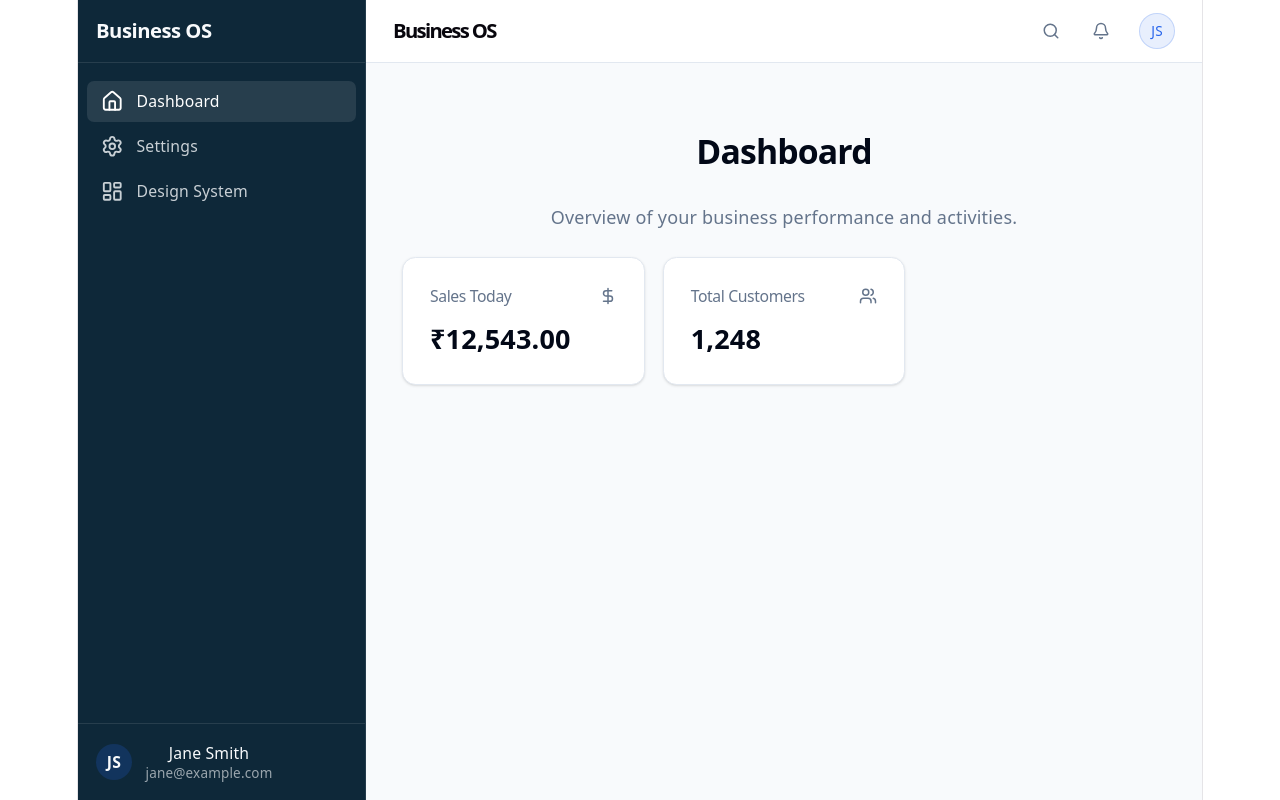
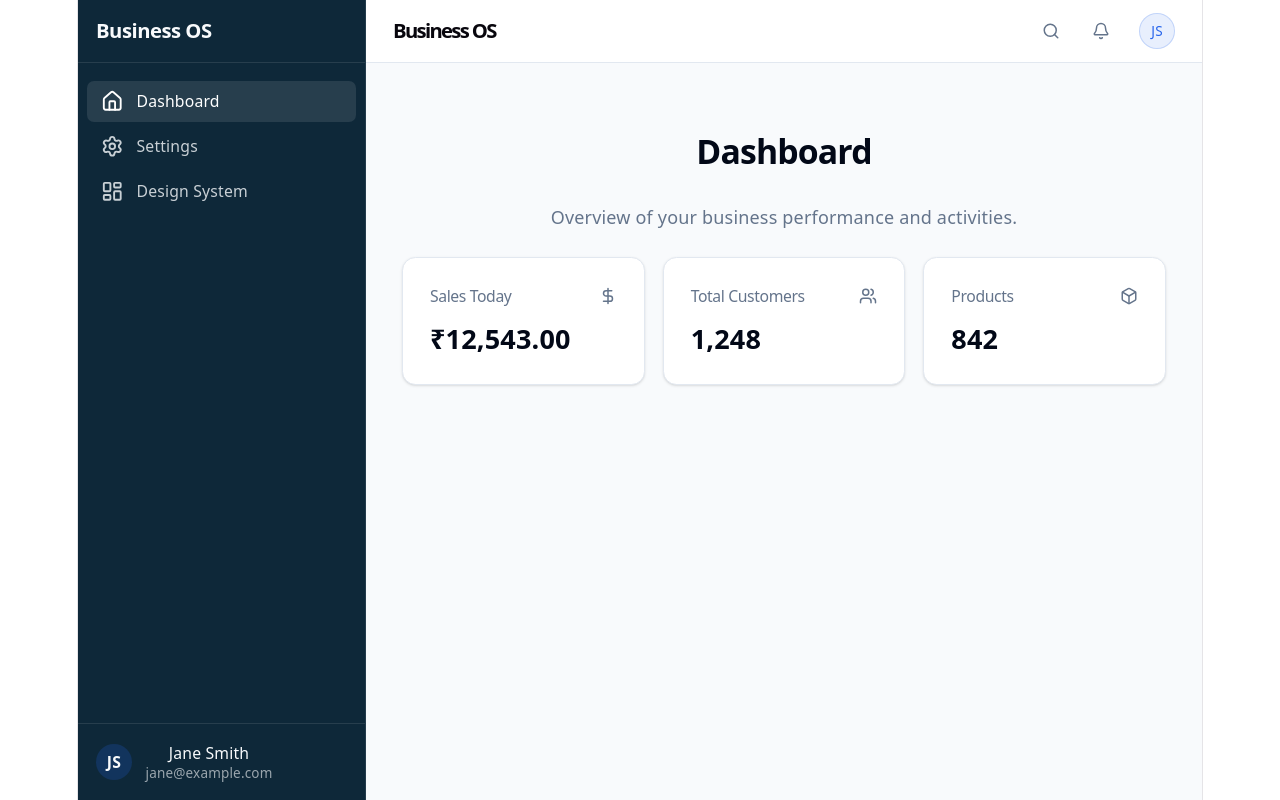
Before and after one commit to akshatog/business-os, a React (Vite) app in the folder frontend/: page /app in a window 1280 px wide. Built offline with nearby package versions, Linux system fonts and the light colour scheme.

Commit message:
feat(frontend): add total products dashboard widget

```diff
--- /dev/null
+++ b/frontend/src/core/components/dashboard/TotalProductsWidget.tsx
@@ -0,0 +1,118 @@
+import { useCallback, useEffect, useState } from "react";
+import { getTotalProducts } from "@/services/dashboard";
+import { Card, CardContent, CardHeader, CardTitle } from "@/core/components/ui/card";
+import { Button } from "@/core/components/ui/button";
+
+export function TotalProductsWidget() {
+  const [totalProducts, setTotalProducts] = useState<number | null>(null);
+  const [loading, setLoading] = useState(true);
+  const [error, setError] = useState<Error | null>(null);
+
+  useEffect(() => {
+    let isMounted = true;
+
+    getTotalProducts()
+      .then((data) => {
+        if (isMounted) {
+          setTotalProducts(data.totalProducts ?? null);
+          setLoading(false);
+        }
+      })
+      .catch((err) => {
+        if (isMounted) {
+          setError(err);
+          setLoading(false);
+        }
+      });
+
+    return () => {
+      isMounted = false;
+    };
+  }, []);
+
+  const handleRetry = useCallback(() => {
+    setLoading(true);
+    setError(null);
+    getTotalProducts()
+      .then((data) => {
+        setTotalProducts(data.totalProducts ?? null);
+        setLoading(false);
+      })
+      .catch((err) => {
+        setError(err);
+        setLoading(false);
+      });
+  }, []);
+
+  const renderContent = () => {
+    if (loading) {
+      return (
+        <div
+          className="h-8 w-1/3 bg-muted animate-pulse rounded mt-1"
+          role="status"
+          aria-label="Loading Products"
+        >
+          <span className="sr-only">Loading</span>
+        </div>
+      );
+    }
+
+    if (error) {
+      return (
+        <div className="flex items-center justify-between mt-1 h-8">
+          <p className="text-sm text-destructive font-medium">Unable to load data</p>
+          <Button
+            variant="outline"
+            size="sm"
+            onClick={handleRetry}
+            className="h-7 text-xs px-2"
+          >
+            Retry
+          </Button>
+        </div>
+      );
+    }
+
+    if (totalProducts === null) {
+      return (
+        <div className="flex items-center mt-1 h-8">
+          <p className="text-sm text-muted-foreground">No data available</p>
+        </div>
+      );
+    }
+
+    return (
+      <div className="text-2xl font-bold mt-1 h-8 flex items-center">
+        {totalProducts.toLocaleString('en-IN')}
+      </div>
+    );
+  };
+
+  return (
+    <Card>
+      <CardHeader className="flex flex-row items-center justify-between space-y-0 pb-2">
+        <CardTitle className="text-sm font-medium text-muted-foreground">
+          Products
+        </CardTitle>
+        <svg
+          xmlns="http://www.w3.org/2000/svg"
+          viewBox="0 0 24 24"
+          fill="none"
+          stroke="currentColor"
+          strokeLinecap="round"
+          strokeLinejoin="round"
+          strokeWidth="2"
+          className="h-4 w-4 text-muted-foreground"
+          aria-hidden="true"
+        >
+          <path d="M21 16V8a2 2 0 0 0-1-1.73l-7-4a2 2 0 0 0-2 0l-7 4A2 2 0 0 0 3 8v8a2 2 0 0 0 1 1.73l7 4a2 2 0 0 0 2 0l7-4A2 2 0 0 0 21 16z" />
+          <polyline points="3.27 6.96 12 12.01 20.73 6.96" />
+          <line x1="12" y1="22.08" x2="12" y2="12" />
+        </svg>
+      </CardHeader>
+      <CardContent>
+        {renderContent()}
+      </CardContent>
+    </Card>
+  );
+}
--- a/frontend/src/core/dashboard/core-widgets.ts
+++ b/frontend/src/core/dashboard/core-widgets.ts
@@ -1,6 +1,7 @@
 import type { DashboardWidget } from "@/core/dashboard/registry";
 import { SalesTodayWidget } from "@/core/components/dashboard/SalesTodayWidget";
 import { TotalCustomersWidget } from "@/core/components/dashboard/TotalCustomersWidget";
+import { TotalProductsWidget } from "@/core/components/dashboard/TotalProductsWidget";
 
 export const CORE_WIDGETS: DashboardWidget[] = [
   {
@@ -17,4 +18,11 @@ export const CORE_WIDGETS: DashboardWidget[] = [
     requiredPermission: "manage_customers",
     priority: 20,
   },
+  {
+    id: "core-total-products",
+    title: "Products",
+    component: TotalProductsWidget,
+    requiredPermission: "manage_products",
+    priority: 30,
+  },
 ];
--- a/frontend/src/mocks/dashboard.ts
+++ b/frontend/src/mocks/dashboard.ts
@@ -31,3 +31,20 @@ export async function fetchMockTotalCustomers(): Promise<MockTotalCustomersRespo
     }, 400);
   });
 }
+
+export interface MockTotalProductsResponse {
+  totalProducts: number | null;
+}
+
+export const MOCK_TOTAL_PRODUCTS: MockTotalProductsResponse = {
+  totalProducts: 842,
+};
+
+export async function fetchMockTotalProducts(): Promise<MockTotalProductsResponse> {
+  // Simulate network delay
+  return new Promise((resolve) => {
+    setTimeout(() => {
+      resolve(MOCK_TOTAL_PRODUCTS);
+    }, 400);
+  });
+}
--- a/frontend/src/services/dashboard.ts
+++ b/frontend/src/services/dashboard.ts
@@ -1,4 +1,8 @@
-import { fetchMockSalesToday, type MockSalesTodayResponse, fetchMockTotalCustomers, type MockTotalCustomersResponse } from "@/mocks/dashboard";
+import {
+  fetchMockSalesToday, type MockSalesTodayResponse,
+  fetchMockTotalCustomers, type MockTotalCustomersResponse,
+  fetchMockTotalProducts, type MockTotalProductsResponse
+} from "@/mocks/dashboard";
 
 /**
  * Retrieves the "Sales Today" metric.
@@ -15,3 +19,11 @@ export async function getSalesToday(): Promise<MockSalesTodayResponse> {
 export async function getTotalCustomers(): Promise<MockTotalCustomersResponse> {
   return fetchMockTotalCustomers();
 }
+
+/**
+ * Retrieves the "Total Products" metric.
+ * Currently uses mock data. Will be replaced by a real API call when the backend is ready.
+ */
+export async function getTotalProducts(): Promise<MockTotalProductsResponse> {
+  return fetchMockTotalProducts();
+}
```
Also changed, not shown: 1 other file (tests, documents, lock files or other folders).
